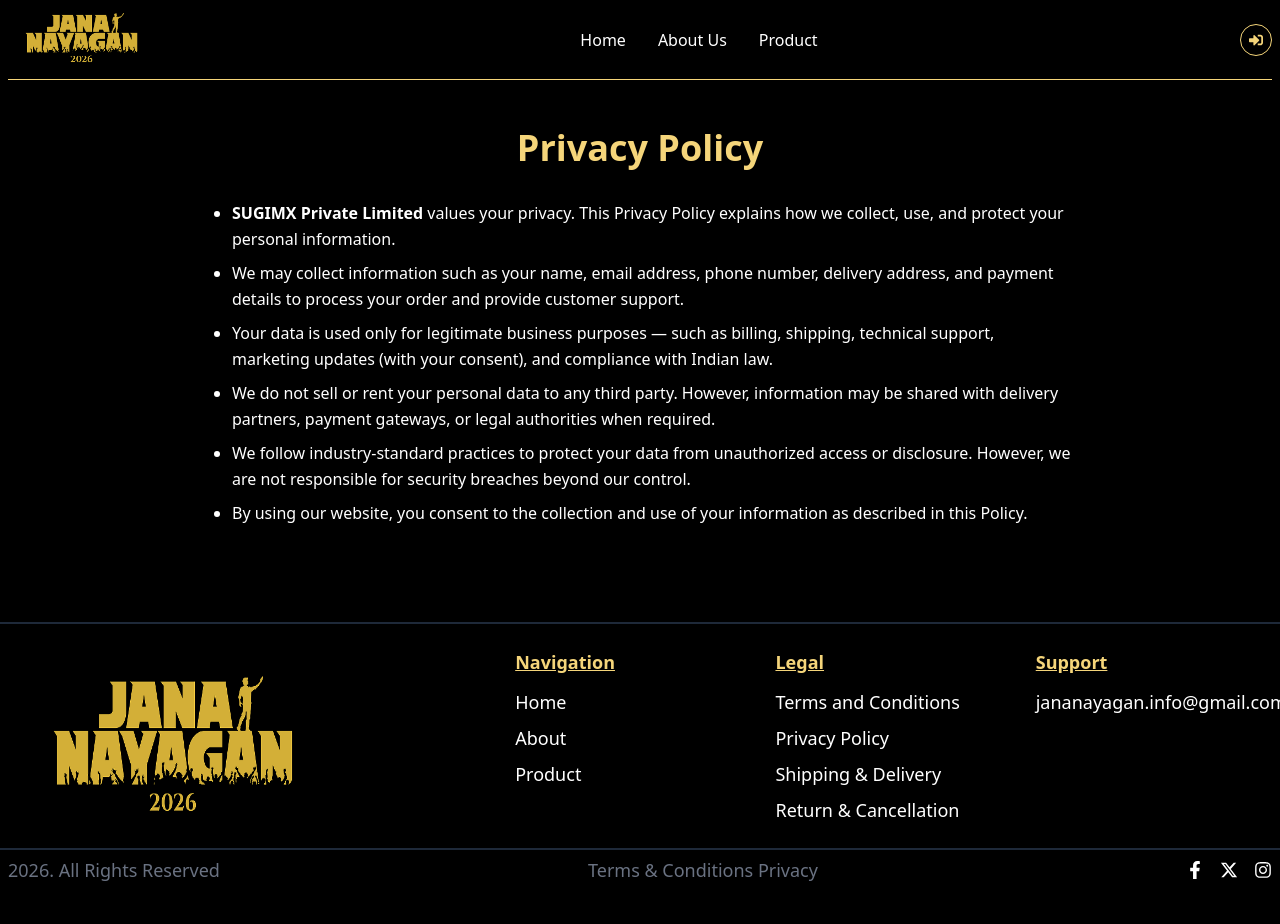
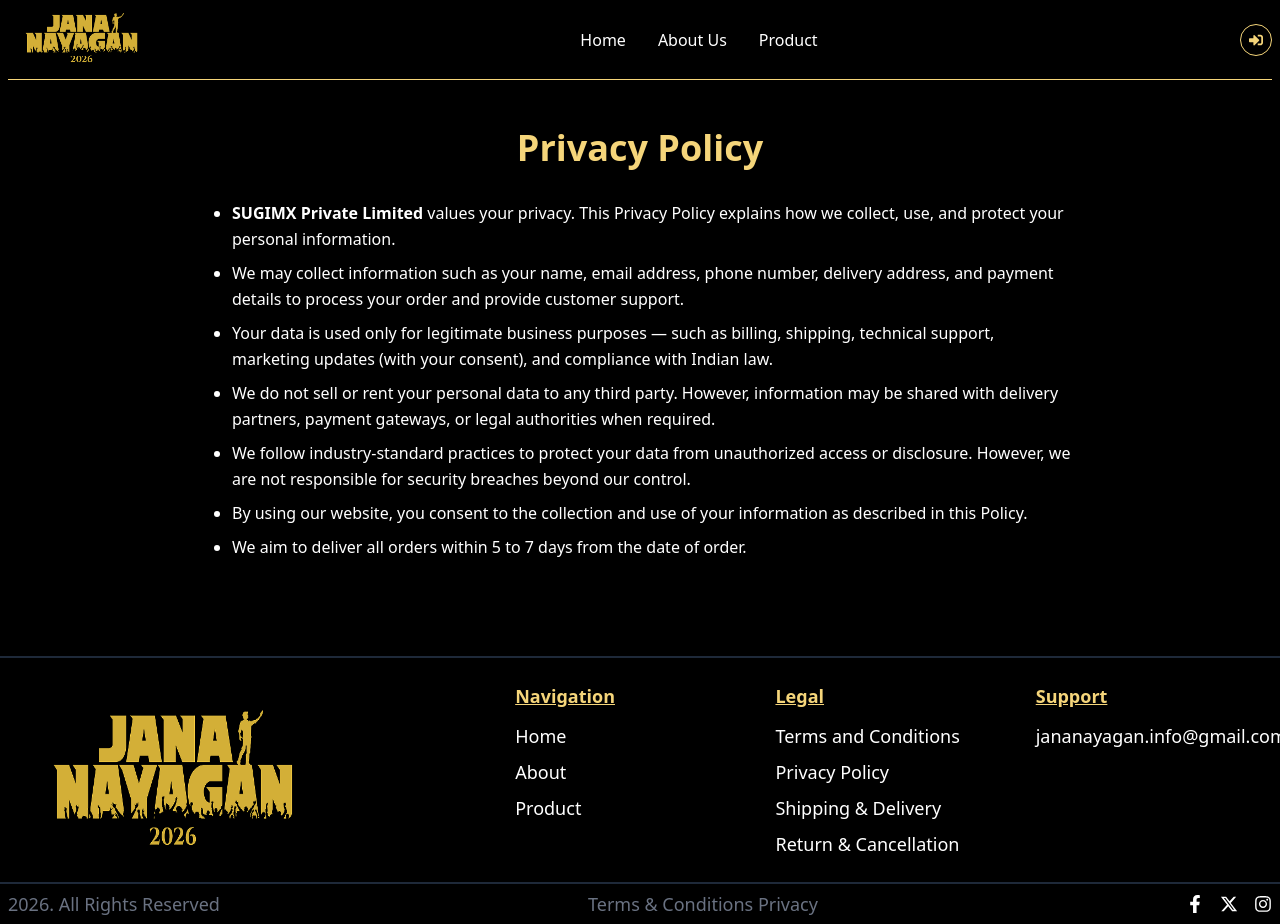
Before and after one commit to sugimx/jananayagan, a Next.js app: page /privacy-policy in a window 1280 px wide. Before the commit the page ends 890 px from the top, so only its background shows below. Built offline with nearby package versions, Linux system fonts and the light colour scheme; no server answers.

Commit message:
changes in privacy policy

```diff
--- a/src/app/(public)/privacy-policy/page.tsx
+++ b/src/app/(public)/privacy-policy/page.tsx
@@ -17,6 +17,7 @@ const PrivacyPolicy = () => {
             <li>We do not sell or rent your personal data to any third party. However, information may be shared with delivery partners, payment gateways, or legal authorities when required.</li>
             <li>We follow industry-standard practices to protect your data from unauthorized access or disclosure. However, we are not responsible for security breaches beyond our control.</li>
             <li>By using our website, you consent to the collection and use of your information as described in this Policy.</li>
+            <li>We aim to deliver all orders within 5 to 7 days from the date of order.</li>
           </ul>
         </div>
       </div>
```
